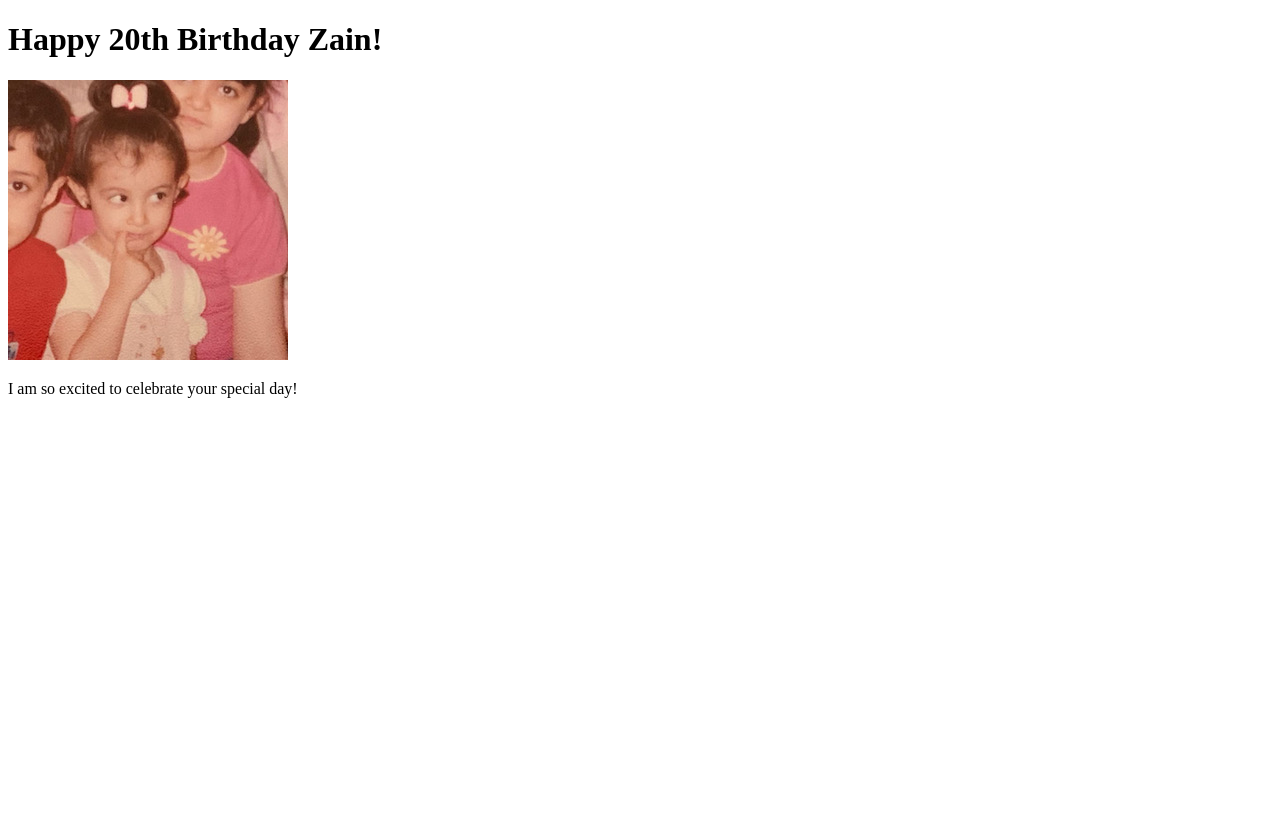
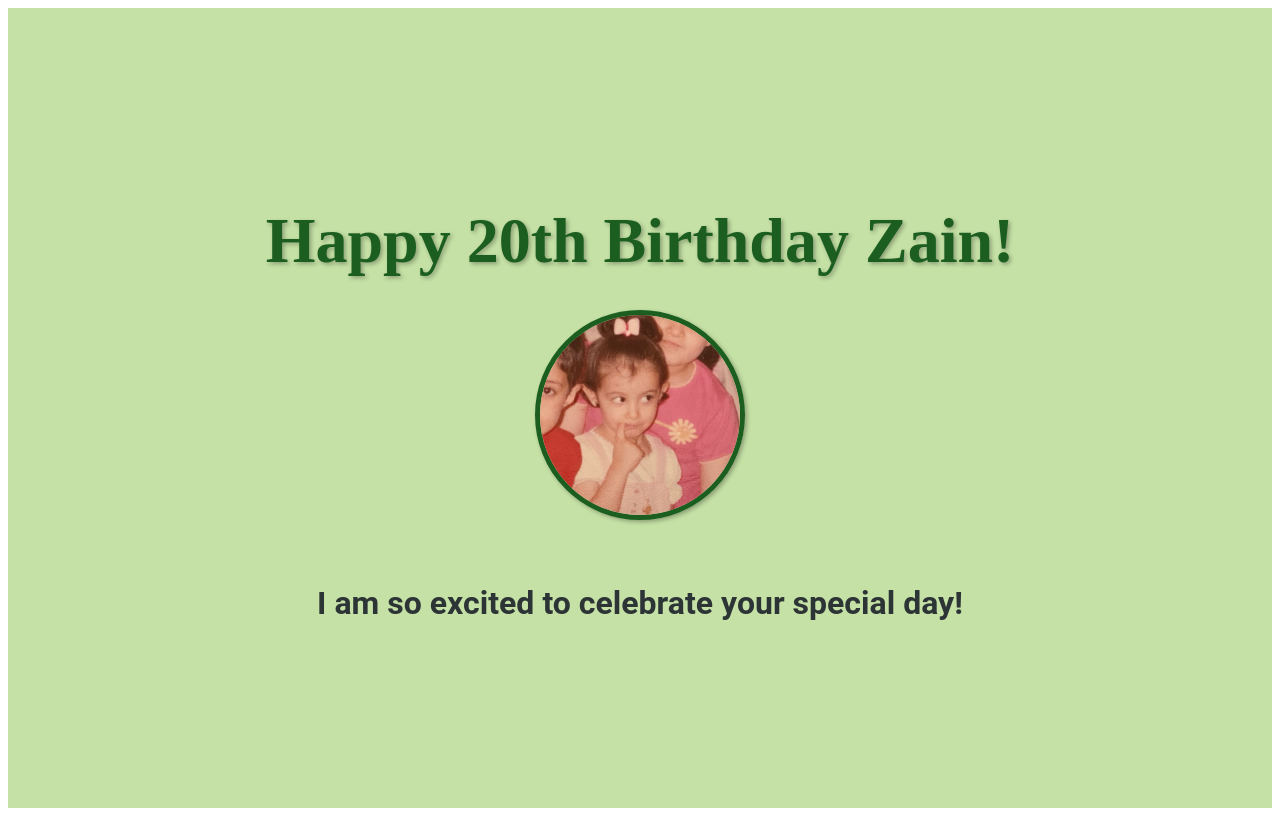
Before and after one commit to 2akbar/zain20birthday, a React (Create React App) app: page / in a window 1280 px wide. Built offline with nearby package versions, Linux system fonts and the light colour scheme.

Commit message:
Added proper styling

```diff
--- a/src/IntroPage.css
+++ b/src/IntroPage.css
@@ -1,3 +1,40 @@
+.intro-container {
+  display: flex;
+  flex-direction: column;
+  justify-content: center;
+  align-items: center;
+  background-color: #c5e1a5;
+  height: 100vh;
+}
+
+.intro-heading {
+  font-size: 4rem;
+  text-align: center;
+  margin-bottom: 2rem;
+  color: #1b5e20;
+  text-shadow: 2px 2px 4px rgba(0, 0, 0, 0.3);
+  font-family: "Pacifico", cursive;
+}
+
+.intro-image {
+  border-radius: 50%;
+  height: 200px;
+  width: 200px;
+  object-fit: cover;
+  margin-bottom: 2rem;
+  border: 5px solid #1b5e20;
+  box-shadow: 2px 2px 4px rgba(0, 0, 0, 0.3);
+}
+
+.intro-text {
+  font-size: 2rem;
+  text-align: center;
+  color: #2d3436;
+  font-family: "Roboto", sans-serif;
+  font-weight: bold;
+  margin-bottom: 2rem;
+}
+
 .animated-text {
   opacity: 0;
   animation: fadeIn 1s ease forwards;
--- a/src/IntroPage.js
+++ b/src/IntroPage.js
@@ -1,7 +1,8 @@
 import React, { useState, useEffect } from "react";
 import "./IntroPage.css";
+import zainImage from "./zain.jpg";
 
-function IntroPage(props) {
+function IntroPage() {
   const [currentSentence, setCurrentSentence] = useState(0);
 
   const sentences = [
@@ -9,7 +10,7 @@ function IntroPage(props) {
     "I am so excited to celebrate your special day!",
     "May your day be filled with joy, laughter, and lots of love from family and friends.",
     "I hope this website will make your birthday even more memorable and that you enjoy exploring all the different sections.",
-    "From the beautiful nature and landscapes to the amazing racing tracks that Daniel Ricciardo has conquered, we've included all your favorite things.",
+    "From the beautiful beaches and serene landscapes to the amazing racing tracks that Daniel Ricciardo has conquered, we've included all your favorite things.",
     "Cheers to a wonderful 20th year of life and many more to come!",
   ];
 
@@ -23,10 +24,16 @@ function IntroPage(props) {
   }, [sentences.length]);
 
   return (
-    <div>
-      <h1>Happy 20th Birthday Zain!</h1>
-      <img alt="Zain while she was baby" src={props.zainImage} />
-      <p className="animated-text">{sentences[currentSentence]}</p>
+    <div className="intro-container">
+      <h1 className="intro-heading">Happy 20th Birthday Zain!</h1>
+      <img src={zainImage} alt="Zain" className="intro-image" />
+      <p className="intro-text">
+        {sentences[currentSentence].split(" ").map((word, index) => (
+          <span key={index} className="animated-text">
+            {word}{" "}
+          </span>
+        ))}
+      </p>
     </div>
   );
 }
```
Also changed, not shown: src/zain.jpg.
